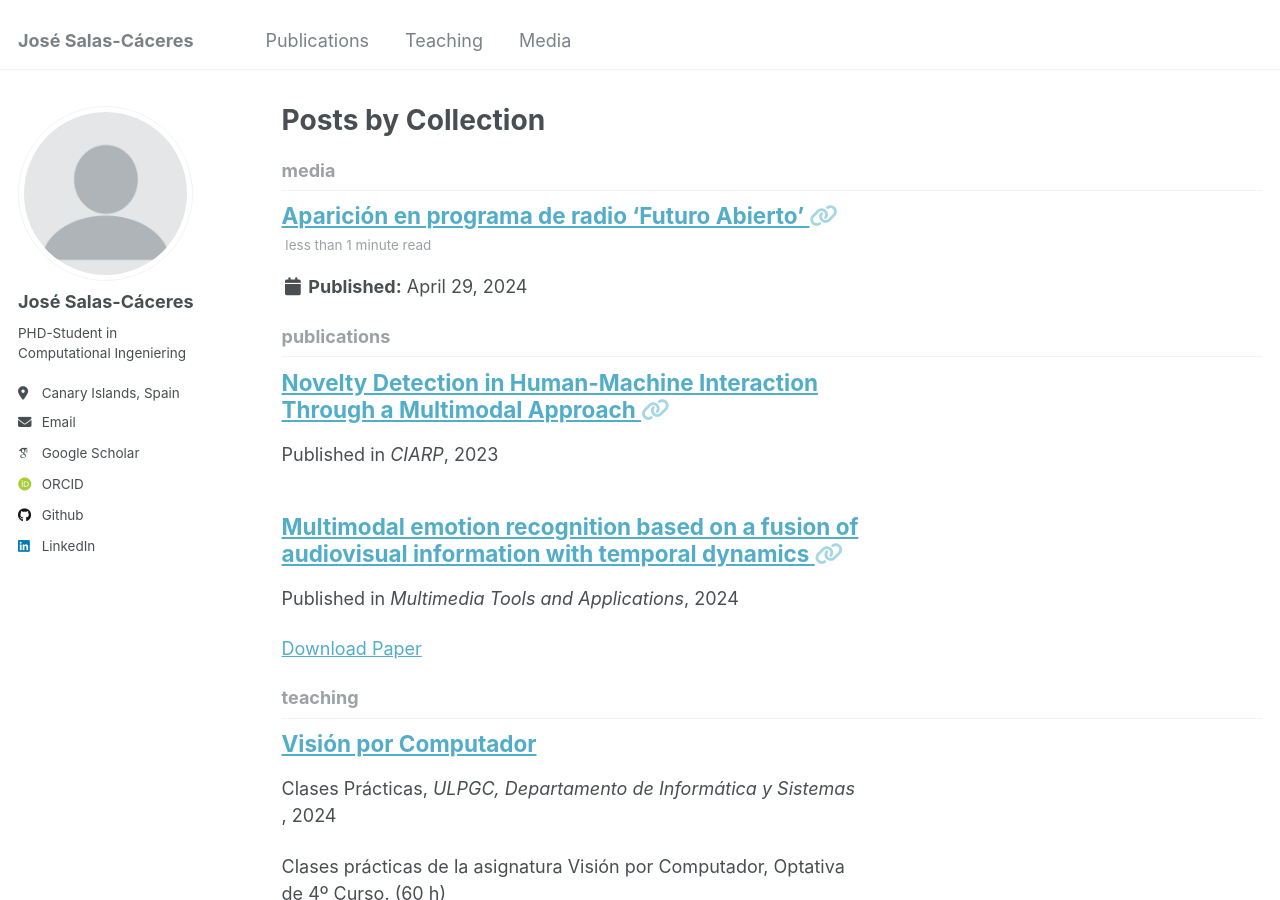
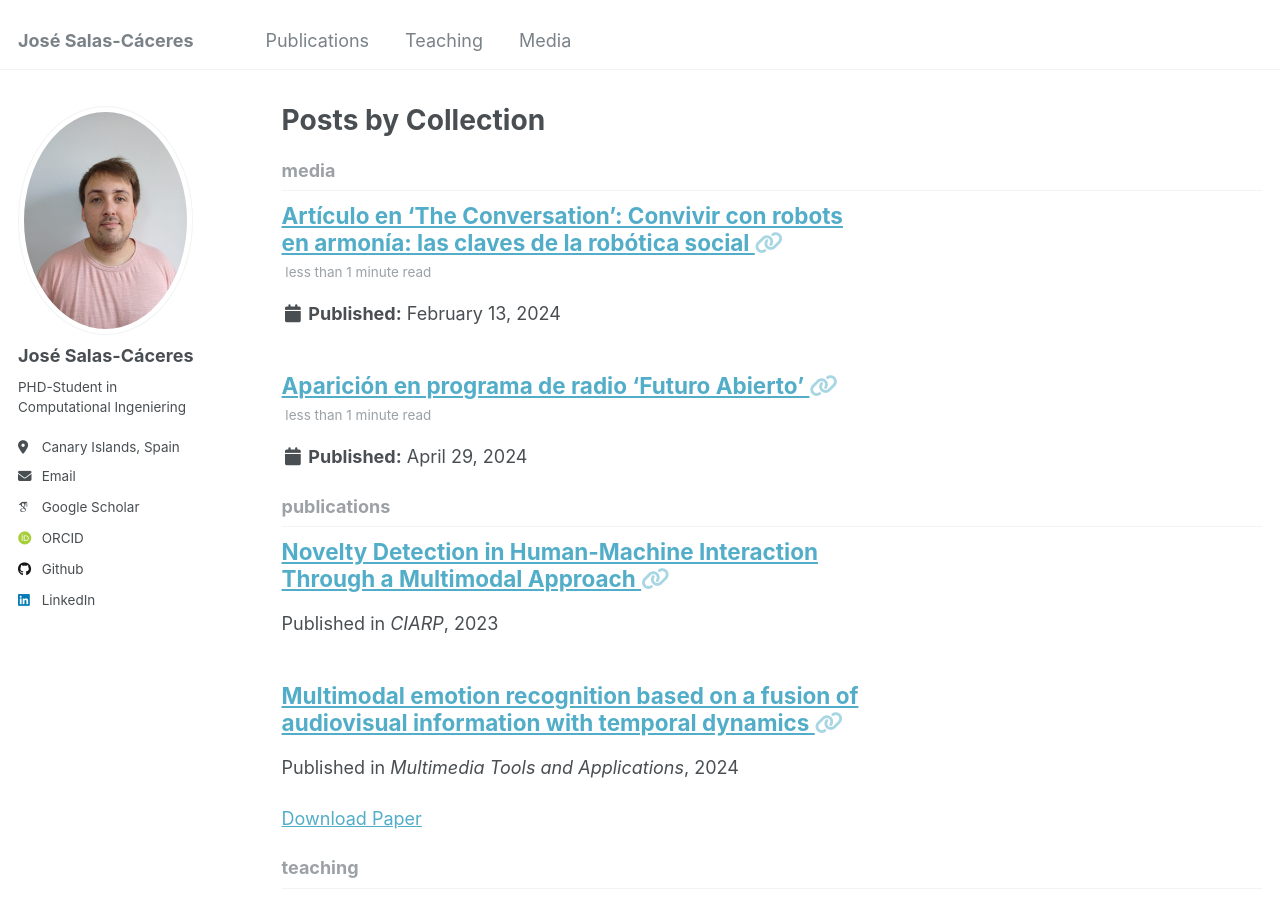
Before and after one commit to jisalascaceres/jisalascaceres.github.io, a Jekyll site: the page built from _pages/collection-archive.html, in a window 1280 px wide and 900 px high. Built offline with Jekyll 4.4.1, drawn with Linux system fonts in a browser that asks for light colours; some web fonts are replaced.

Commit message:
profile pic

```diff
--- a/_config.yml
+++ b/_config.yml
@@ -21,7 +21,7 @@ repository               : "jisalascaceres/jisalascaceres.github.io"
 #               Additional customization can be done by editing /_includes/author-profile.html
 author:
   # Biographic information
-  avatar           : "profile.png"
+  avatar           : "profile.jpeg"
   name             : "José Salas-Cáceres"
   pronouns         : # example: "she/her"
   bio              : "PHD-Student in Computational Ingeniering"
@@ -57,7 +57,7 @@ author:
   keybase          : # Username
   instagram        : # Username
   lastfm           : # Username
-  linkedin         : "José Ignacio Salas Cáceres"
+  linkedin         : "José-Ignacio-Salas-Cáceres"
   mastodon         : # URL
   medium           : # URL
   pinterest        : # Username
--- /dev/null
+++ b/_media/2024-Conversation_Robot_social.md
@@ -0,0 +1,7 @@
+---
+title: "Artículo en 'The Conversation': Convivir con robots en armonía: las claves de la robótica social "
+permalink: /media/2024-Conversation_Robot_social
+date: 2024-02-13
+venue: "The Conversation"
+link: "https://theconversation.com/convivir-con-robots-en-armonia-las-claves-de-la-robotica-social-222322"
+---
```
Also changed, not shown: _pages/about.md (+3 -0 lines), images/Profile.jpeg (added).
